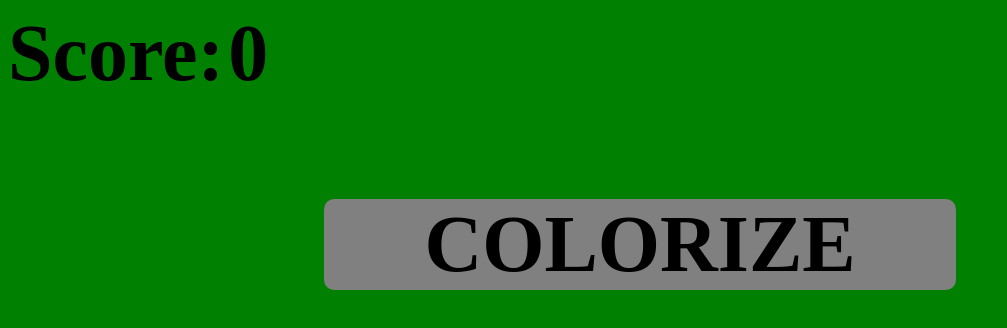
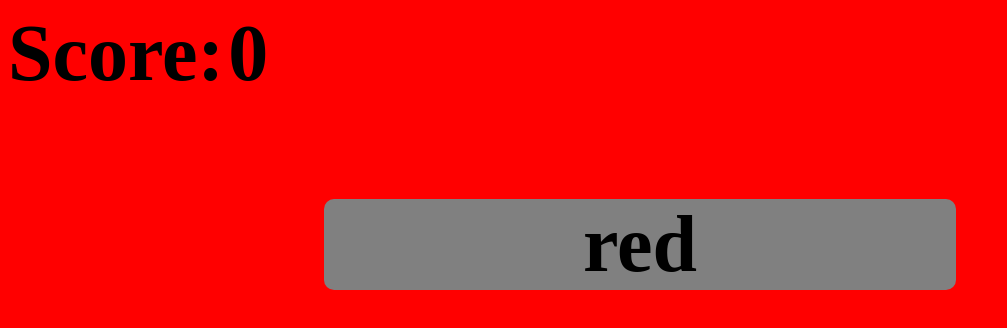
Before and after one commit to rebeccatay92/colorization, a plain HTML site: page index.html in a window 1280 px wide. Shown: the whole page, without its empty margins (0-1007 px from the left). Drawn offline with Linux system fonts and the light colour scheme.

Commit message:
added setInterval so color and text changes every 2s. no scoring logic yet

```diff
--- a/index.html
+++ b/index.html
@@ -9,7 +9,7 @@
     <h1>Score:</h1>
     <h1 class="score">0</h1>
     <div>
-      <h1>COLORIZE</h1>
+      <h1 class="colorText">COLORIZE</h1>
     </div>
     <script src="script.js" charset="utf-8"></script>
   </body>
--- a/script.js
+++ b/script.js
@@ -4,12 +4,26 @@ function randNum () {
 }
 var counter = 0
 var score = document.querySelector('.score')
-document.querySelector('div').addEventListener('click', colorize)
+var body = document.querySelector('body')
+var colorText = document.querySelector('.colorText')
+var colorPalette = ['red', 'green', 'blue', 'orange','purple']
+
+//colors change independently of button click
+setInterval(colorize, 2000)
+
 document.querySelector('div').addEventListener('click', function() {
-  counter ++
+  //scoring logic to be inserted here
+})
+document.querySelector('div').addEventListener('click', function() {
+  if (true) { //if scoring says true
+    counter ++ //icnrease score
+  }
   score.innerText = counter
 })
+//create function scoring which checks if background color = colorText
+
 
 function colorize () {
-  document.querySelector('body').style.backgroundColor = 'rgba(' + randNum() + ',' + randNum() + ',' + randNum() + ',' + randNum() + ')'
+  body.style.backgroundColor = colorPalette[Math.floor(Math.random() * 5)] //changes body backgroundColor
+  colorText.innerText = colorPalette[Math.floor(Math.random() * 5)]
 }
```
